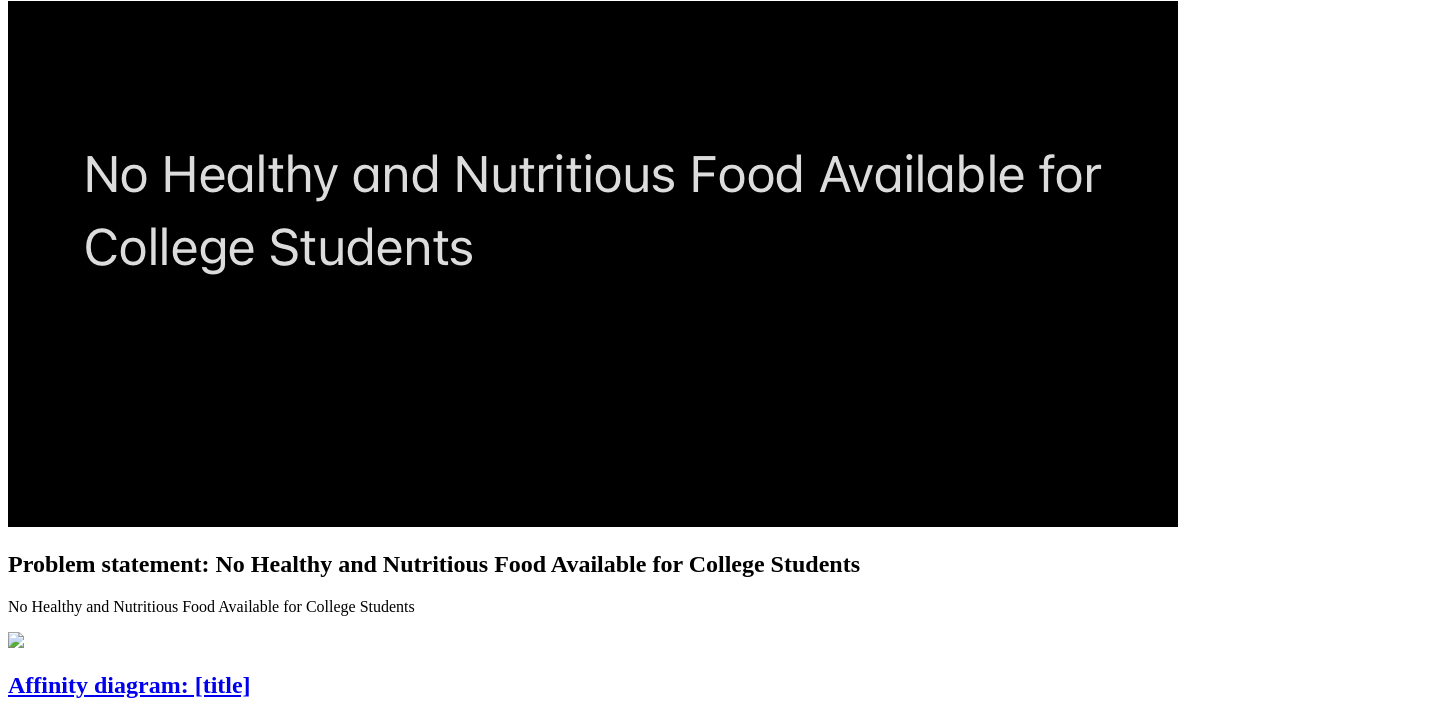
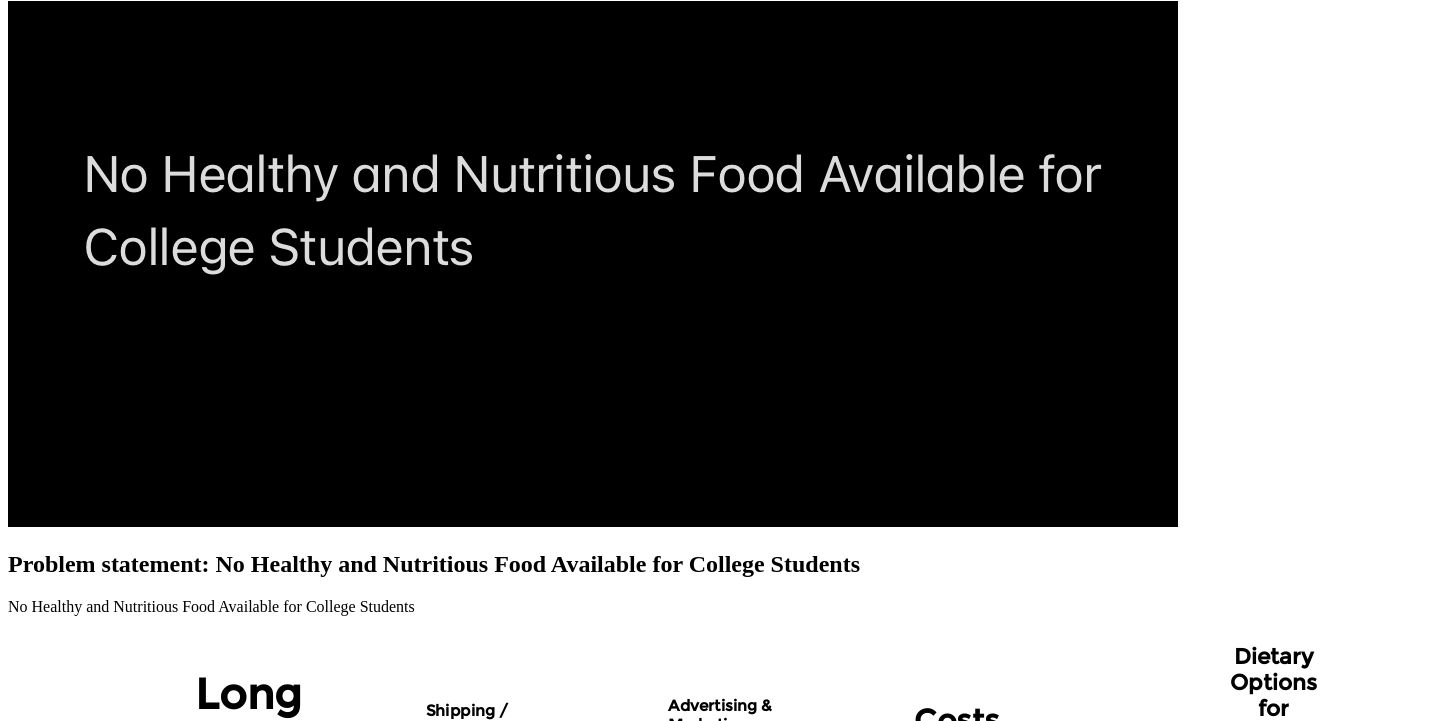
Before and after one commit to jim-nilsen/jim-nilsen.github.io, a plain HTML site: page index.html in a window 1280 px wide. Shown: the part 79-800 px from the top of the page, 1430 px wide, since content can reach past the window. Drawn offline with Linux system fonts and the light colour scheme.

Commit message:
Update index.html

```diff
--- a/index.html
+++ b/index.html
@@ -17,7 +17,7 @@
 
      <!-- Affinity diagram assignment -->
       <section class ="assign">
-        <img src="images/affinity-diagram.jpg"/>
+        <img src="images/affinity-diagram.png"/>
         <section class="assign-det">
           <a href="files/affinity-diagram.pdf"><h2>Affinity diagram: [title]</h2></a>
           <p>
```
